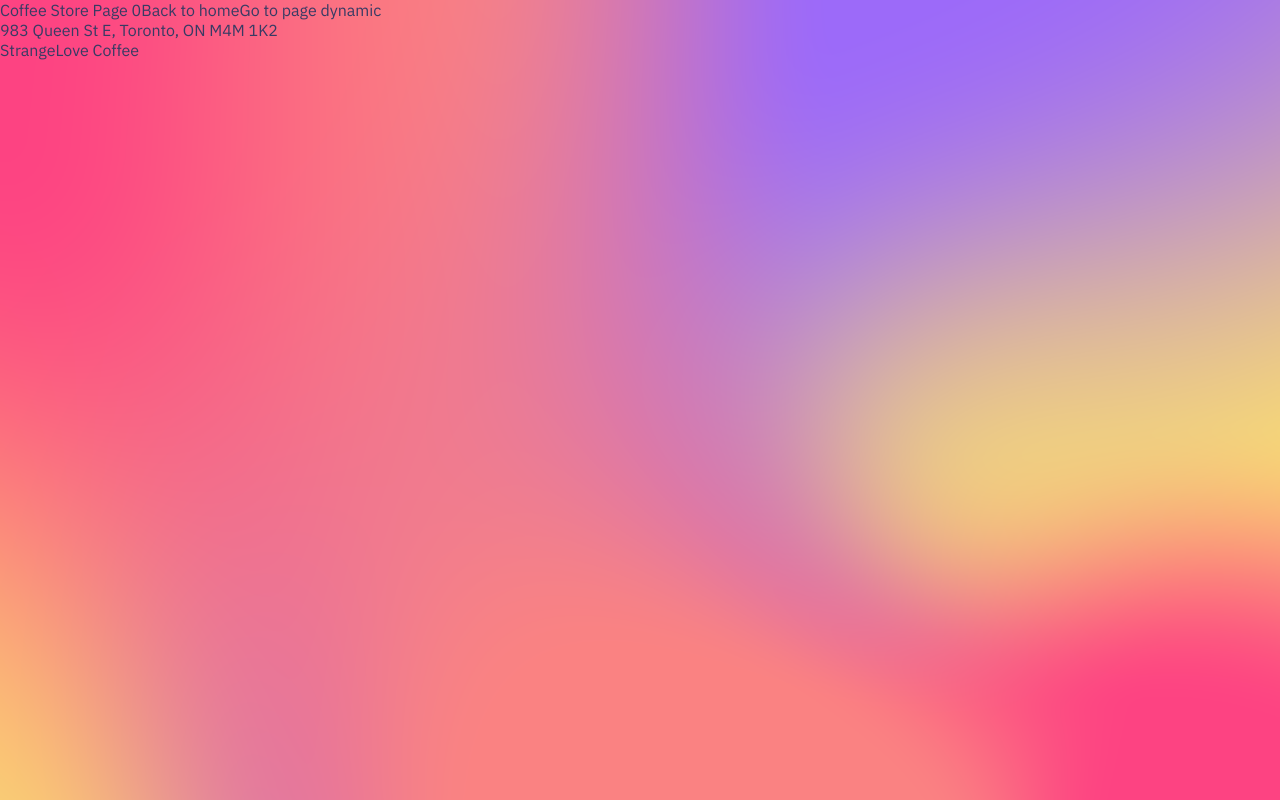
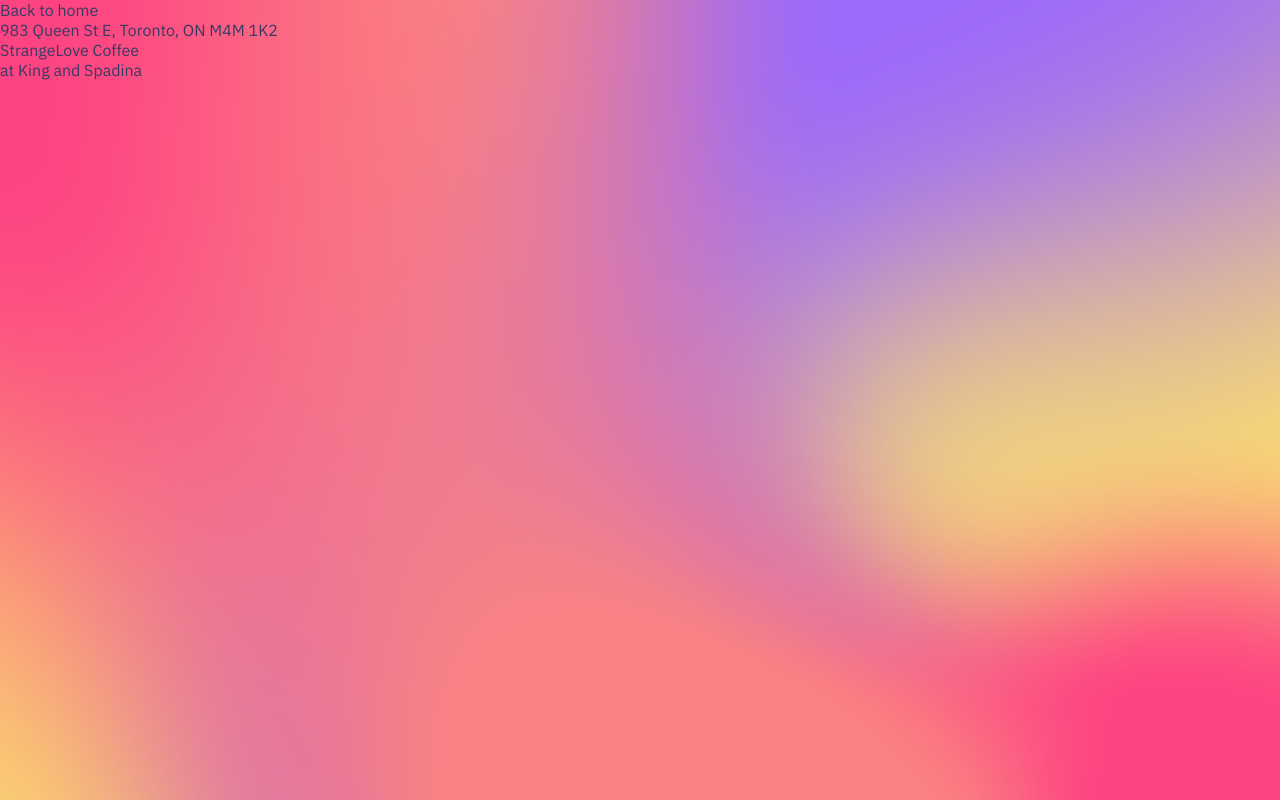
Before and after one commit to kulkarniankita/discover-coffee-stores, a Next.js app: page /coffee-store/0 in a window 1280 px wide. Built offline with nearby package versions, Linux system fonts and the light colour scheme.

Commit message:
Refactor Coffee Store Page

```diff
--- a/pages/coffee-store/[id].js
+++ b/pages/coffee-store/[id].js
@@ -1,5 +1,6 @@
 import { useRouter } from "next/router";
 import Link from "next/link";
+import Head from "next/head";
 
 import coffeeStoresData from "../../data/coffee-stores.json";
 
@@ -16,8 +17,15 @@
 }
 
 export function getStaticPaths() {
+  const paths = coffeeStoresData.map((coffeeStore) => {
+    return {
+      params: {
+        id: coffeeStore.id.toString(),
+      },
+    };
+  });
   return {
-    paths: [{ params: { id: "0" } }, { params: { id: "1" } }],
+    paths,
     fallback: true,
   };
 }
@@ -30,18 +38,20 @@
     return <div>Loading...</div>;
   }
 
+  const { address, name, neighbourhood } = props.coffeeStore;
+
   console.log("props", props);
   return (
     <div>
-      Coffee Store Page {router.query.id}
+      <Head>
+        <title>{name}</title>
+      </Head>
       <Link href="/">
         <a>Back to home</a>
       </Link>
-      <Link href="/coffee-store/dynamic">
-        <a>Go to page dynamic</a>
-      </Link>
-      <p>{props.coffeeStore.address}</p>
-      <p>{props.coffeeStore.name}</p>
+      <p>{address}</p>
+      <p>{name}</p>
+      <p>{neighbourhood}</p>
     </div>
   );
 };
```
